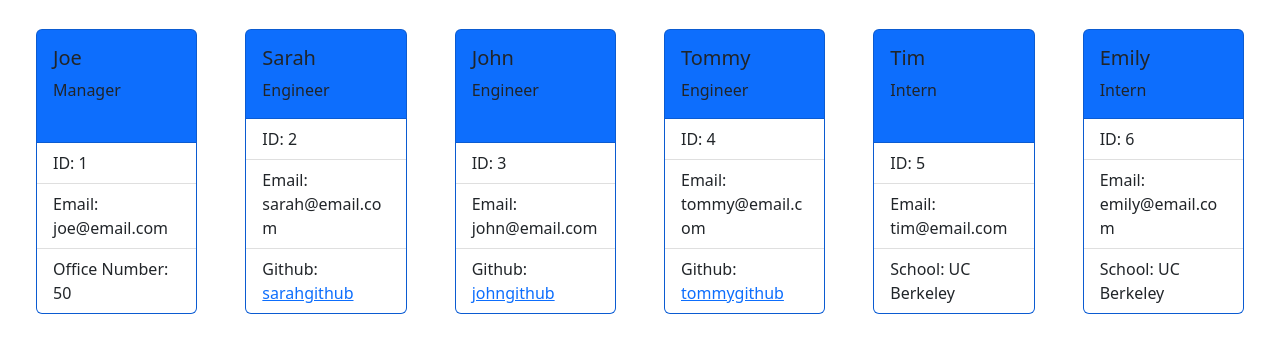
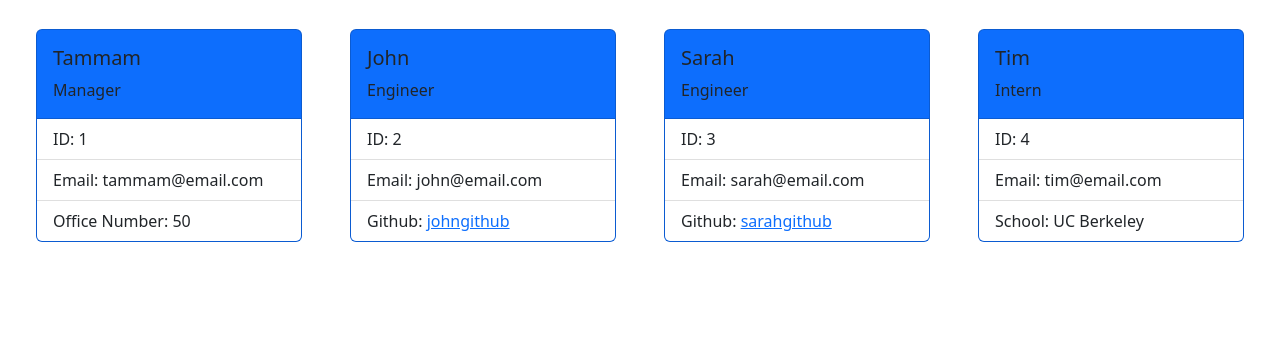
Before and after one commit to tammamakhan/team-page-generator, a website: page dist/index.html in a window 1280 px wide. Shown: the part 147-500 px from the top of the page. Drawn offline with nearby package versions, Linux system fonts and the light colour scheme.

Commit message:
updated README

```diff
--- a/dist/index.html
+++ b/dist/index.html
@@ -14,44 +14,34 @@
     <div class="container-fluid d-flex justify-content-center">
       <div class="card m-4 bg-primary" style="width: 18rem;">
   <div class="card-body">
-    <h5 class="card-title">Joe</h5>
+    <h5 class="card-title">Tammam</h5>
     <p class="card-text">Manager</p>
   </div>
   <ul class="list-group list-group-flush">
     <li class="list-group-item">ID: 1</li>
-    <li class="list-group-item">Email: joe@email.com</li>
+    <li class="list-group-item">Email: tammam@email.com</li>
     <li class="list-group-item">Office Number: 50</li>
   </ul>
 </div>
       <div class="card m-4 bg-primary" style="width: 18rem;">
   <div class="card-body">
-    <h5 class="card-title">Sarah</h5>
+    <h5 class="card-title">John</h5>
     <p class="card-text">Engineer</p>
   </div>
   <ul class="list-group list-group-flush">
     <li class="list-group-item">ID: 2</li>
-    <li class="list-group-item">Email: sarah@email.com</li>
-    <li class="list-group-item">Github: <a href="https://github.com/sarahgithub" class="card-link">sarahgithub</a></li>
-  </ul>
-</div><div class="card m-4 bg-primary" style="width: 18rem;">
-  <div class="card-body">
-    <h5 class="card-title">John</h5>
-    <p class="card-text">Engineer</p>
-  </div>
-  <ul class="list-group list-group-flush">
-    <li class="list-group-item">ID: 3</li>
     <li class="list-group-item">Email: john@email.com</li>
     <li class="list-group-item">Github: <a href="https://github.com/johngithub" class="card-link">johngithub</a></li>
   </ul>
 </div><div class="card m-4 bg-primary" style="width: 18rem;">
   <div class="card-body">
-    <h5 class="card-title">Tommy</h5>
+    <h5 class="card-title">Sarah</h5>
     <p class="card-text">Engineer</p>
   </div>
   <ul class="list-group list-group-flush">
-    <li class="list-group-item">ID: 4</li>
-    <li class="list-group-item">Email: tommy@email.com</li>
-    <li class="list-group-item">Github: <a href="https://github.com/tommygithub" class="card-link">tommygithub</a></li>
+    <li class="list-group-item">ID: 3</li>
+    <li class="list-group-item">Email: sarah@email.com</li>
+    <li class="list-group-item">Github: <a href="https://github.com/sarahgithub" class="card-link">sarahgithub</a></li>
   </ul>
 </div>
 
@@ -61,18 +51,8 @@
     <p class="card-text">Intern</p>
   </div>
   <ul class="list-group list-group-flush">
-    <li class="list-group-item">ID: 5</li>
+    <li class="list-group-item">ID: 4</li>
     <li class="list-group-item">Email: tim@email.com</li>
-    <li class="list-group-item">School: UC Berkeley</li>
-  </ul>
-</div><div class="card m-4 bg-primary" style="width: 18rem;">
-  <div class="card-body">
-    <h5 class="card-title">Emily</h5>
-    <p class="card-text">Intern</p>
-  </div>
-  <ul class="list-group list-group-flush">
-    <li class="list-group-item">ID: 6</li>
-    <li class="list-group-item">Email: emily@email.com</li>
     <li class="list-group-item">School: UC Berkeley</li>
   </ul>
 </div>
```
Also changed, not shown: README.md.
